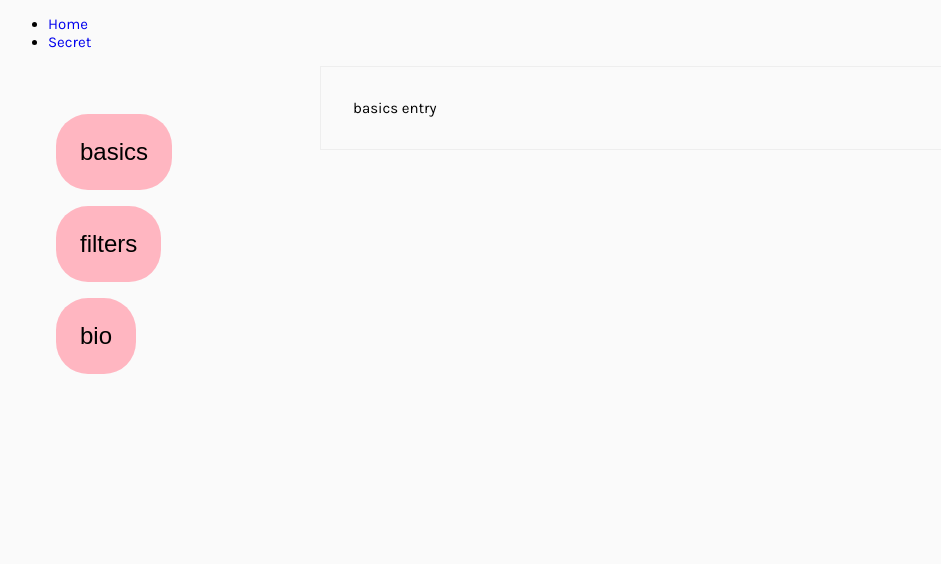
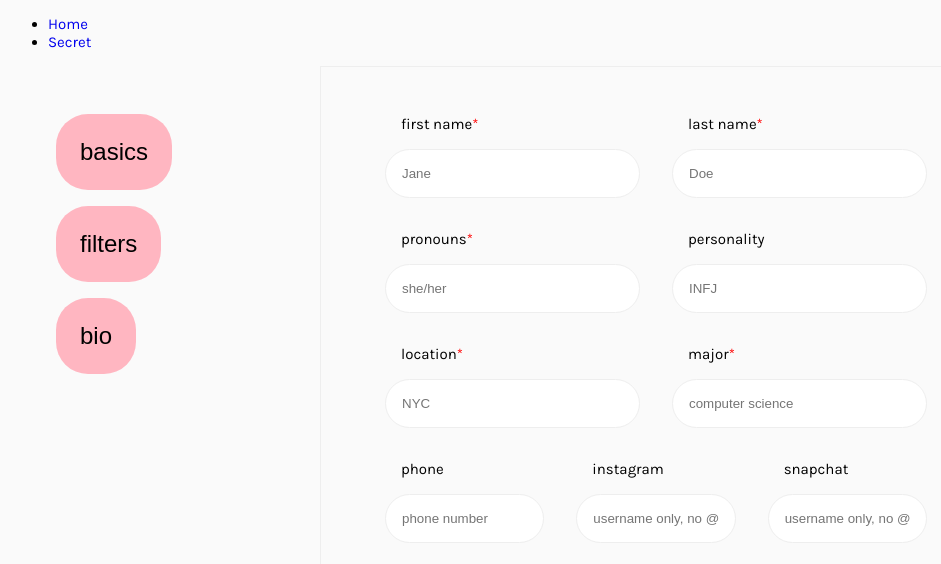
Before and after one commit to rachellin/wildcat-roomie, a React (Create React App) app in the folder client/: page /entry in a window 1280 px wide. Shown: the top 564 px of the page, without its empty margins (0-941 px from the left). Built offline with nearby package versions, Linux system fonts and the light colour scheme; no server answers.

Commit message:
basics form

```diff
--- a/client/package.json
+++ b/client/package.json
@@ -7,8 +7,10 @@
     "@testing-library/jest-dom": "^5.11.9",
     "@testing-library/react": "^11.2.5",
     "@testing-library/user-event": "^12.7.1",
+    "bootstrap": "^4.6.0",
     "react": "^17.0.1",
     "react-animated-css": "^1.2.1",
+    "react-bootstrap": "^1.5.2",
     "react-dom": "^17.0.1",
     "react-flip-move": "^3.0.4",
     "react-router-dom": "^5.2.0",
--- a/client/src/css/App.css
+++ b/client/src/css/App.css
@@ -52,6 +52,11 @@ label {
   padding: 0.5rem 1rem 0 1rem;
 }
 
+label.required:after {
+  content: '*';
+  color: red;
+}
+
 textarea {
   border: none;
   outline: none;
--- a/client/src/entry/BasicsEntry.js
+++ b/client/src/entry/BasicsEntry.js
@@ -1,11 +1,60 @@
 import React from 'react';
+import 'remixicon/fonts/remixicon.css'
+//import DropdownButton from 'react-bootstrap/DropdownButton';
 
 export class BasicsEntry extends React.Component {
     render() {
         return (
-            <div>
-                basics entry
-            </div>
+            <>
+                <div class="section">
+                    <div class="form-group">
+                        <label for="first-name" className="required">first name</label>
+                        <input type="name" name="first-name" placeholder="Jane" required/>
+                    </div>
+                    <div class="form-group">
+                        <label for="last-name" className="required">last name</label>
+                        <input type="name" name="last-name" placeholder="Doe" required/>
+                    </div>
+                </div>
+
+                <div class="section">
+                    <div class="form-group">
+                        <label for="pronouns" className="required">pronouns</label>
+                        <input type="text" name="pronouns" placeholder="she/her" required/>
+                    </div>
+                    <div class="form-group">
+                        <label for="mbti">personality</label>
+                        <input type="text" name="mbti" placeholder="INFJ"/>
+                    </div>
+              </div>
+
+              <div class="section">
+                    <div class="form-group">
+                        <label for="location" className="required">location</label>
+                        <input type="text" name="location" placeholder="NYC"/>
+                    </div>
+                    <div class="form-group">
+                        <label for="major" className="required">major</label>
+                        <input type="text" name="major" placeholder="computer science"/>
+                    </div>
+
+                </div>
+
+              <div class="section">
+                <div class="form-group">
+                    <label for="phone">phone</label>
+                    <input type="text" name="phone" placeholder="phone number"/>
+                </div>
+                <div class="form-group">
+                    <label for="instagram">instagram</label>
+                    <input type="text" name="instagram" placeholder="username only, no @"/>
+                </div>
+                <div class="form-group">
+                    <label for="snapchat">snapchat</label>
+                    <input type="text" name="snapchat" placeholder="username only, no @"/>
+                </div>
+              </div>
+            </>
         )
     }
 }
--- a/client/src/style/Style.js
+++ b/client/src/style/Style.js
@@ -40,6 +40,18 @@ export const EntryForm = styled.form`
             display: block;
             width: 100%;
         }
+
+    }
+
+    .section-2 {
+        display: inline-block;
+        .form-group {
+            display: block;
+        }
+
+        label, input {
+            width: 50%;
+        }
     }
 
     textarea {
--- a/client/src/temp.html
+++ b/client/src/temp.html
@@ -15,6 +15,7 @@
 
               <div class="section">
                 <input type="text" name="pronouns" placeholder="pronouns" required/>
+                <input type="text" name="school" required/>
                 <input type="text" name="major" placeholder="major"/>
                 <input type="text" name="location" placeholder="location"/>
               </div>
```
Also changed, not shown: 1 other file (tests, documents, lock files or other folders).
